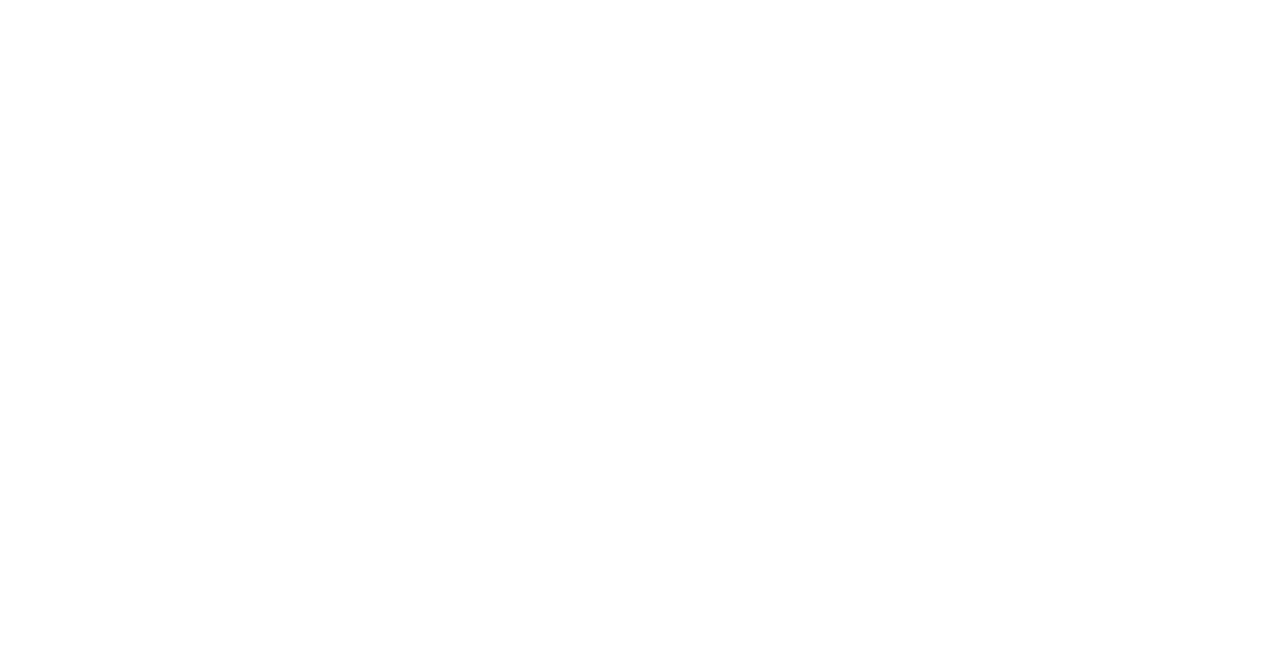
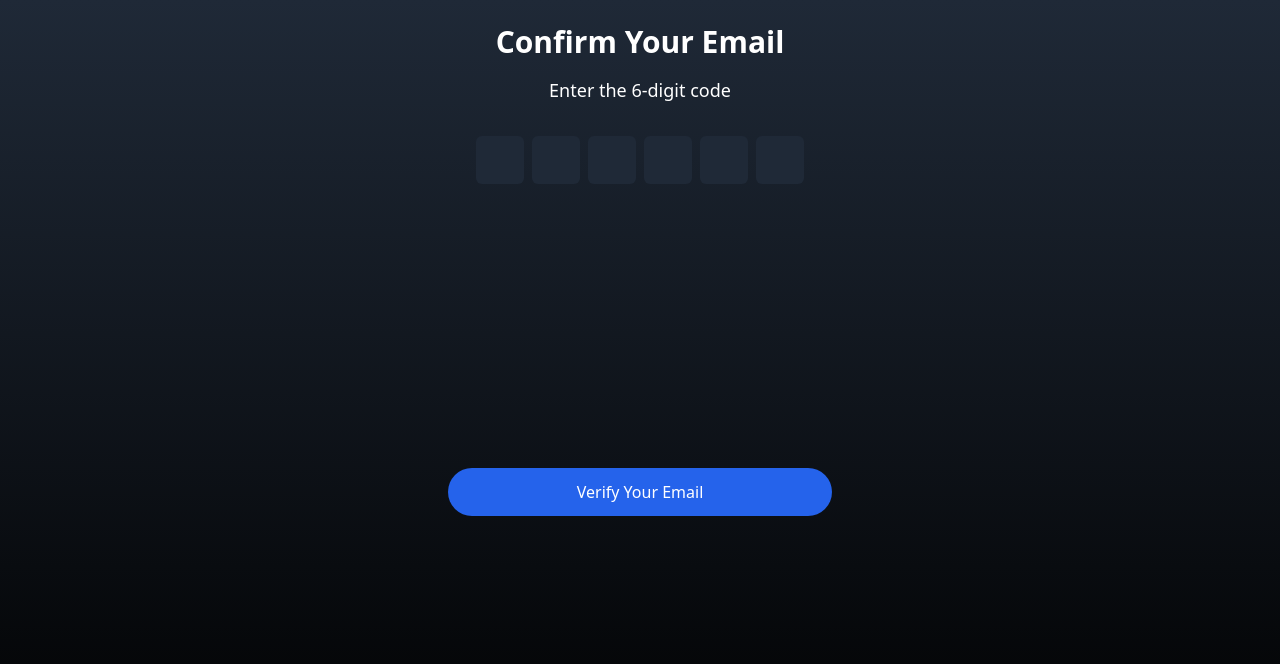
Before and after one commit to harshitchugh001/bittoken, a React (Create React App) app: page /verify/1 in a window 1280 px wide. Before the commit this address had no page. Shown: the top 664 px of the page. Built offline with nearby package versions, Linux system fonts and the light colour scheme.

Commit message:
added backend

```diff
--- a/package.json
+++ b/package.json
@@ -6,10 +6,12 @@
     "@testing-library/jest-dom": "^5.17.0",
     "@testing-library/react": "^13.4.0",
     "@testing-library/user-event": "^13.5.0",
+    "axios": "^1.7.3",
     "react": "^18.3.1",
     "react-dom": "^18.3.1",
     "react-router-dom": "^6.26.0",
     "react-scripts": "5.0.1",
+    "react-toastify": "^10.0.5",
     "web-vitals": "^2.1.4"
   },
   "scripts": {
--- a/src/App.js
+++ b/src/App.js
@@ -17,7 +17,7 @@
 
         <Routes>
           <Route key="Home" path='/' exact element={<Home></Home>} />
-          <Route path='/verify' exact element={<Verifyemail></Verifyemail>}></Route>
+          <Route path="/verify/:email" element={<Verifyemail />} />
           <Route path='/editprofile' exact element={<EditProfile></EditProfile>}></Route>
           {/* <Route></Route> */}
         </Routes>
--- a/src/components/Home.js
+++ b/src/components/Home.js
@@ -1,15 +1,29 @@
-import React from 'react'
+import React, { useState } from 'react';
 import logo from "../assets/images.jpeg";
 import { useNavigate } from "react-router-dom";
+import axios from 'axios';
+import { ToastContainer, toast } from 'react-toastify';
+import 'react-toastify/dist/ReactToastify.css';
 
 export default function Home() {
+  const [email, setEmail] = useState('');
   const navigate = useNavigate();
 
-  const handleSignUp = () => {
-    navigate("/verify");
+  const handleSignUp = async () => {
+    try {
+      const response = await axios.post(`${process.env.REACT_APP_API}/signup`, { userEmail: email });
+
+      if (response.status === 200) {
+        toast.success(response.data.message, {
+          onClose: () => navigate(`/verify/${email}`)
+        });
+      } else {
+        toast.error('Unexpected response from server.');
+      }
+    } catch (error) {
+      toast.error(error.response?.data?.error || 'Something went wrong!');
+    }
   };
-
-
 
   return (
     <div className="flex flex-col justify-center items-center min-h-screen bg-gradient-to-b from-gray-800 to-black text-white px-4">
@@ -25,12 +39,28 @@
         <input
           type="email"
           placeholder="Enter your email"
+          value={email}
+          onChange={(e) => setEmail(e.target.value)}
           className="px-4 py-3 rounded-md w-72 bg-gray-800 text-white focus:outline-none focus:ring-2 focus:ring-blue-500 placeholder-gray-400"
         />
-        <button  onClick={handleSignUp} className="w-72 px-4 py-3 text-white bg-blue-600 rounded-full hover:bg-blue-700 transition duration-300">
+        <button
+          onClick={handleSignUp}
+          className="w-72 px-4 py-3 text-white bg-blue-600 rounded-full hover:bg-blue-700 transition duration-300"
+        >
           Sign Up
         </button>
       </div>
+      <ToastContainer
+        position="top-center"
+        autoClose={1000}
+        hideProgressBar={false}
+        newestOnTop={true}
+        closeOnClick
+        rtl={false}
+        pauseOnFocusLoss
+        draggable
+        pauseOnHover
+      />
     </div>
-  )
+  );
 }
--- a/src/components/Verifyemail.js
+++ b/src/components/Verifyemail.js
@@ -1,29 +1,44 @@
-import React, { useRef } from 'react'
-import { useNavigate } from "react-router-dom";
+import React, { useRef, useState } from 'react';
+import { useParams, useNavigate } from "react-router-dom";
+import axios from 'axios';
+import { ToastContainer, toast } from 'react-toastify';
+import 'react-toastify/dist/ReactToastify.css';
 
 export default function Verifyemail() {
-    const inputRefs = useRef([]);
+  const [otp, setOtp] = useState('');
+  const { email } = useParams();
+  const inputRefs = useRef([]);
+  const navigate = useNavigate();
 
   const handleChange = (e, index) => {
     const { value } = e.target;
     if (value.length === 1) {
-
       if (index < inputRefs.current.length - 1) {
         inputRefs.current[index + 1].focus();
       }
+      setOtp((prevOtp) => prevOtp.substr(0, index) + value + prevOtp.substr(index + 1));
     } else if (value.length === 0) {
-
       if (index > 0) {
         inputRefs.current[index - 1].focus();
       }
+      setOtp((prevOtp) => prevOtp.substr(0, index) + value + prevOtp.substr(index + 1));
     }
   };
-  const navigate = useNavigate();
 
+  const handleVerify = async () => {
+    try {
+      const response = await axios.post(`${process.env.REACT_APP_API}/verify`, { userEmail: email, otp });
+      if (response.status === 200) {
+        toast.success('Email verified successfully!');
+        navigate("/editprofile");
+      } else {
+        toast.error('Verification failed. Please try again.');
+      }
+    } catch (error) {
+      toast.error(error.response?.data?.error || 'Something went wrong!');
+    }
+  };
 
-    const handleverify = () => {
-        navigate("/editprofile");
-      };
   return (
     <div className="flex flex-col justify-between items-center min-h-screen bg-gradient-to-b from-gray-800 to-black text-white px-4 py-6">
       <div className="flex flex-col items-center">
@@ -42,9 +57,13 @@
           ))}
         </div>
       </div>
-      <button  onClick={handleverify} className="w-full max-w-sm px-6 py-3 text-white bg-blue-600 rounded-full hover:bg-blue-700 transition duration-300">
+      <button
+        onClick={handleVerify}
+        className="w-full max-w-sm px-6 py-3 text-white bg-blue-600 rounded-full hover:bg-blue-700 transition duration-300"
+      >
         Verify Your Email
       </button>
+      <ToastContainer position="top-center" autoClose={5000} hideProgressBar={false} newestOnTop={false} closeOnClick rtl={false} pauseOnFocusLoss draggable pauseOnHover />
     </div>
-  )
+  );
 }
```
Also changed, not shown: 2 other files (tests, documents, lock files or other folders).
